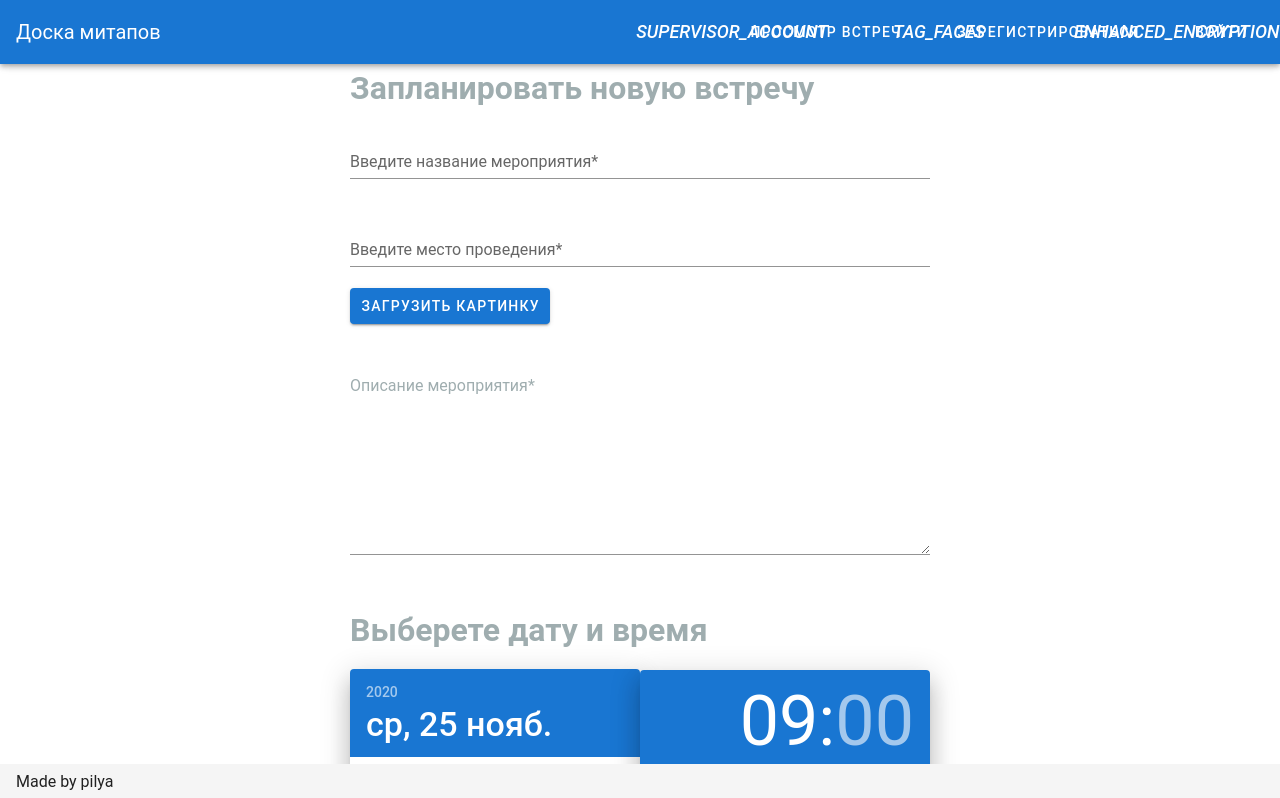
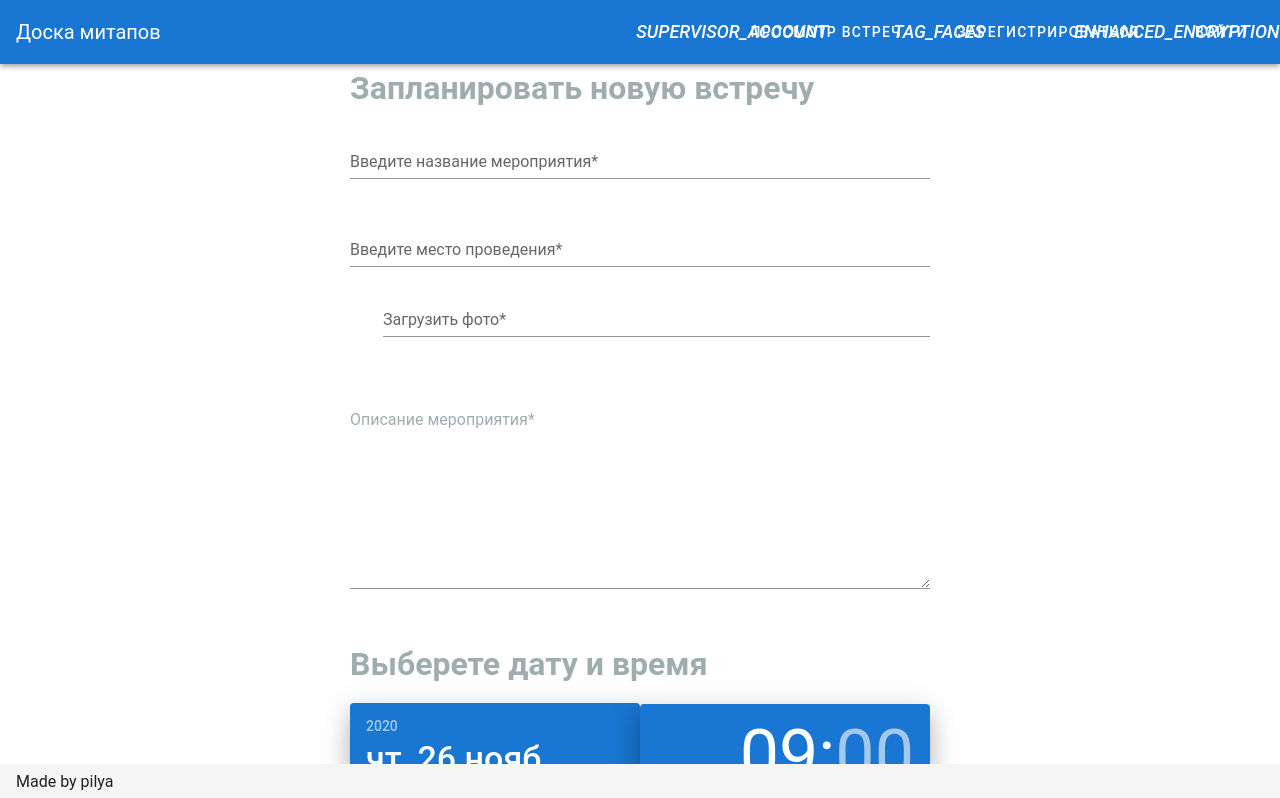
Before and after one commit to pilya-vrn/meetups-board, a Vue app: page /createmeetups in a window 1280 px wide. Shown: the top 798 px of the page. Built offline with nearby package versions, Linux system fonts and the light colour scheme; no server answers; the HTML template or start-up script is replaced by a standard one.

Commit message:
добавил загрузку и отображение фото

```diff
--- a/src/views/OrganizeMeetup.vue
+++ b/src/views/OrganizeMeetup.vue
@@ -8,7 +8,17 @@
       <v-text-field label="Введите место проведения*"
         type="text" required v-model="location" style="padding-top: 30px;">
       </v-text-field>
-      <v-btn color="primary" width="200">Загрузить картинку</v-btn>
+      <v-file-input
+        placeholder="Загрузить фото*"
+        prepend-icon="mdi-camera"
+        @change="uploadPhoto"
+        accept="image/png, image/jpeg, image/bmp"
+      ></v-file-input>
+      <v-img
+      max-height="150"
+      max-width="250"
+      v-bind:src="imgSrc">
+      </v-img>
       <span style="padding-top: 50px;">Описание мероприятия*</span>
       <v-textarea v-model="description"></v-textarea>
       <h1 style="padding-top: 30px;">Выберете дату и время</h1>
@@ -41,41 +51,46 @@ export default {
   name: 'OrganizeMeetup',
   components: {
   },
-  // computed() {
-  //    return time = '09:00';
-  // },
   data () {
     const todayDate = new Date();
-    // const tommorow = today .setDate(todayDate .getDate() + 1);
+    todayDate.setDate(todayDate.getDate() + 1);
       return {
-        date: todayDate .toISOString().substr(0, 10),
+        date: todayDate.toISOString().substr(0, 10),
         time: '09:00',
         title: '',
         location: '',
         description: '',
+        imgSrc: '',
+        file: null,
       }
     },
   methods: {
-      // allowedHours: v => v % 2,
-      // allowedMinutes: v => v >= 10 && v <= 50,
-      // allowedStep: m => m % 10 === 0,
+    uploadPhoto(file) {
+      let reader = new FileReader();
+      reader.onloadend = () => {
+        this.imgSrc = reader.result;
+      }
+
+      if (file) {
+        reader.readAsDataURL(file);
+      } else {
+        this.imgSrc = "";
+      }
+    },
       createMeetup () {
         if ((this.title === '') || (this.location === '') || (this.description === '')) {
         // eslint-disable-next-line no-alert
         alert('Заполните все  поля!');
       } else {
-        // // eslint-disable-next-line no-alert
-        // alert('название: ' + this.title + '  ' + 'место: ' +
-        // this.location + '  ' + 'описание: ' + this.description);
         this.$store.dispatch('createMeetup',
           {
             title: this.title,
             location: this.location,
             photo: '',
             description: this.description,
-            date: this.date + ' ' + this.time,
+            date: new Date(`${date}T${time}`).toISOString(),
+            imgSrc: this.imgSrc,
           });
-
       }
     },
   },
```
